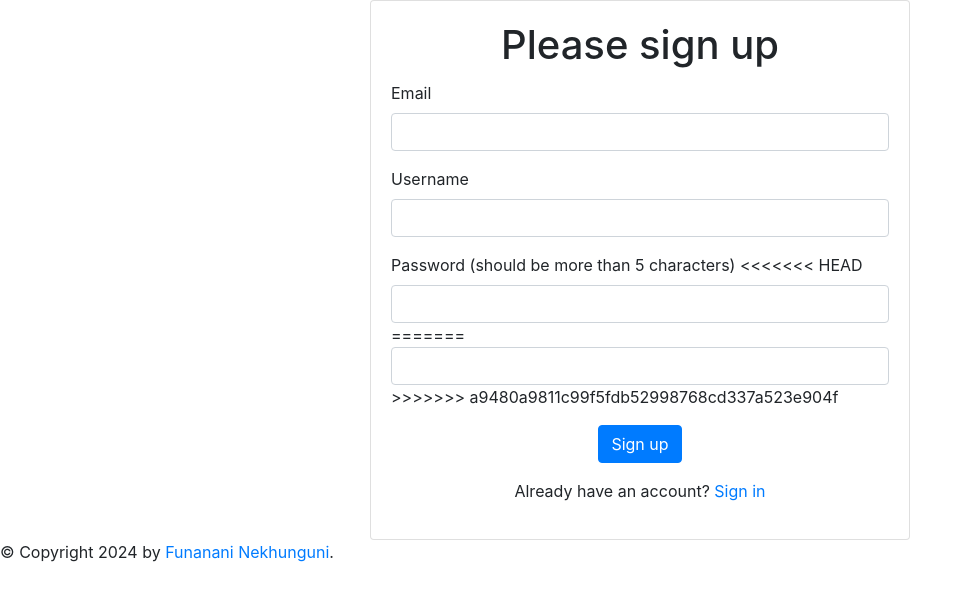
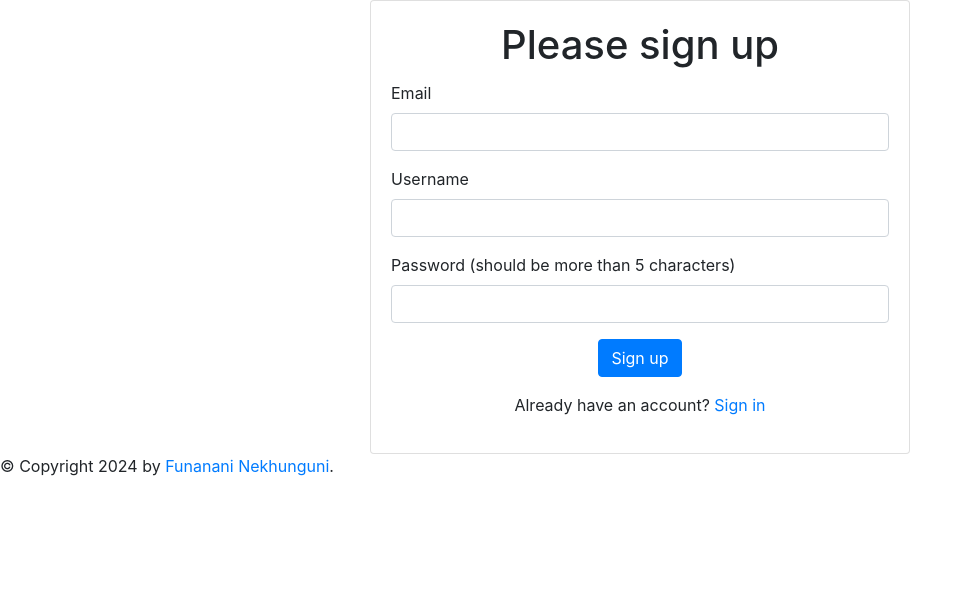
Before and after one commit to funi504/user-management, a Flask app: page /signup in a window 1280 px wide. Shown: the top 601 px of the page, without its empty margins (0-972 px from the left). Run offline with Flask 3, Linux system fonts and the light colour scheme; some libraries are stand-ins or nearby versions.

Commit message:
build a forms

```diff
--- a/templates/register.html
+++ b/templates/register.html
@@ -18,11 +18,7 @@
                         </div>
                         <div class="mb-3">
                             <label for="password" class="form-label">Password (should be more than 5 characters)</label>
-<<<<<<< HEAD
-                            <input type="password" class="form-control" id="password" name="password" minlength="6" required>
-=======
                             <input type="password" class="form-control" id="password" name="password" minlength="5" required>
->>>>>>> a9480a9811c99f5fdb52998768cd337a523e904f
                         </div>
                         <div class="text-center">
                             <button type="submit" class="btn btn-primary">Sign up</button>
@@ -37,7 +33,3 @@
     </div>
 </div>
 {% endblock %}
-<<<<<<< HEAD
-=======
-
->>>>>>> a9480a9811c99f5fdb52998768cd337a523e904f
```
